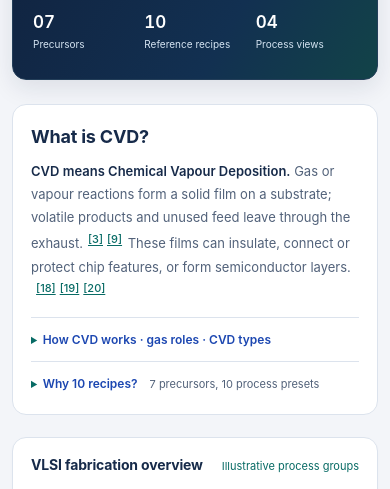
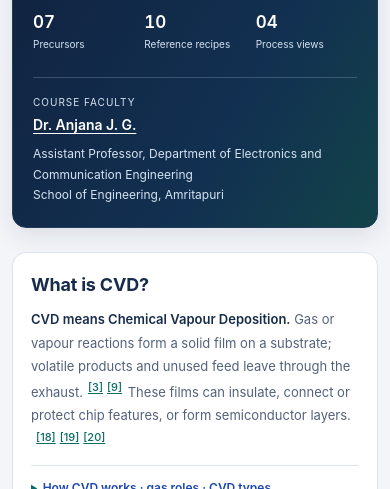
Before and after one commit to SLRICHRIS/CVD-Lab, a website: page site/index.html in a window 390 px wide. Shown: the part 275-764 px from the top of the page. Drawn offline with Linux system fonts and the light colour scheme.

Commit message:
Credit Dr. Anjana J. G. as course faculty

```diff
--- a/site/index.html
+++ b/site/index.html
@@ -337,6 +337,11 @@
     #cvd-recipe-accuracy .cv-head-facts .cv-recipe-link { display:flex; flex-direction:column; gap:3px; min-height:44px; color:#d5e4f2; font-size:11px; text-decoration:none; }
     #cvd-recipe-accuracy .cv-head-facts .cv-recipe-link:hover span { text-decoration:underline; }
     #cvd-recipe-accuracy .cv-head-facts .cv-recipe-link:focus-visible { outline-color:#ffffff; }
+    #cvd-recipe-accuracy .cv-faculty-credit { display:grid; grid-template-columns:220px minmax(0,1fr); gap:12px 28px; align-items:center; margin-top:24px; padding-top:18px; border-top:1px solid rgb(221 238 255 / 20%); }
+    #cvd-recipe-accuracy .cv-faculty-name span { display:block; margin-bottom:4px; color:#d5e4f2; font-size:10px; letter-spacing:.1em; text-transform:uppercase; }
+    #cvd-recipe-accuracy .cv-faculty-name a { color:#ffffff; font-size:14px; font-weight:600; text-underline-offset:3px; }
+    #cvd-recipe-accuracy .cv-faculty-name a:focus-visible { outline-color:#ffffff; }
+    #cvd-recipe-accuracy .cv-faculty-affiliation { color:#d5e4f2; font-size:12px; line-height:1.7; }
     #cvd-recipe-accuracy .cv-about { display:grid; grid-template-columns:180px minmax(0,1fr); gap:12px 28px; padding:20px 24px 10px; border:1px solid var(--cv-line); border-radius:14px; background:var(--cv-panel); }
     #cvd-recipe-accuracy .cv-about-title { color:var(--cv-text); font-size:18px; font-weight:650; }
     #cvd-recipe-accuracy .cv-about-definition { max-width:1100px; font-size:13px; }
@@ -448,6 +453,7 @@
       #cvd-recipe-accuracy .cv-head-note br { display:none; }
       #cvd-recipe-accuracy .cv-head-facts { gap:16px; margin-top:14px; }
       #cvd-recipe-accuracy .cv-head-facts b { font-size:17px; }
+      #cvd-recipe-accuracy .cv-faculty-credit { grid-template-columns:minmax(0,1fr); gap:8px; margin-top:20px; padding-top:16px; }
       #cvd-recipe-accuracy .cv-about { display:block; padding:18px 18px 8px; }
       #cvd-recipe-accuracy .cv-about-definition { margin-top:8px; }
       #cvd-recipe-accuracy details.cv-cvd-guide { margin-top:12px; }
@@ -460,7 +466,7 @@
     @media(max-width:400px) {
       #cvd-recipe-accuracy .cv-nav { gap:14px; }
       #cvd-recipe-accuracy .cv-head-facts { gap:10px; }
-      #cvd-recipe-accuracy .cv-head-facts span { font-size:10px; }
+      #cvd-recipe-accuracy .cv-head-facts span { font-size:10px; white-space:normal; }
       #cvd-recipe-accuracy .cv-setup-row { min-width:0; }
     }
     @media(pointer:coarse) { #cvd-recipe-accuracy .cv-nav a { padding:12px 0; } #cvd-recipe-accuracy .cv-modes button { min-height:44px; } }
@@ -563,6 +569,7 @@
       <div class="cv-brand"><p class="cv-overline">Semiconductor process lab</p><h1 class="cv-name">CVD Lab<span class="cv-title-point">.</span></h1><p class="cv-byline">By S L RICHRIS</p></div>
       <div class="cv-head-note"><p>Chemical vapour deposition,<br> made visible.</p><div class="cv-head-facts" aria-label="Seven precursors, ten reference recipes, four CVD process views"><span><b>07</b>Precursors</span><a href="#cv-recipes-guide" class="cv-recipe-link" aria-label="Why 10 reference recipes? View the recipe matrix"><b>10</b><span>Reference recipes</span></a><span><b>04</b>Process views</span></div></div>
     </div>
+    <div class="cv-faculty-credit"><p class="cv-faculty-name"><span>Course faculty</span><a href="https://www.amrita.edu/faculty/anjana-j-g/" target="_blank" rel="noopener noreferrer">Dr. Anjana J. G.</a></p><p class="cv-faculty-affiliation">Assistant Professor, Department of Electronics and Communication Engineering<br>School of Engineering, Amritapuri</p></div>
   </header>
   <section class="cv-about" aria-labelledby="cv-about-title">
     <h2 id="cv-about-title" class="cv-about-title">What is CVD?</h2>
```
Also changed, not shown: README.md.
